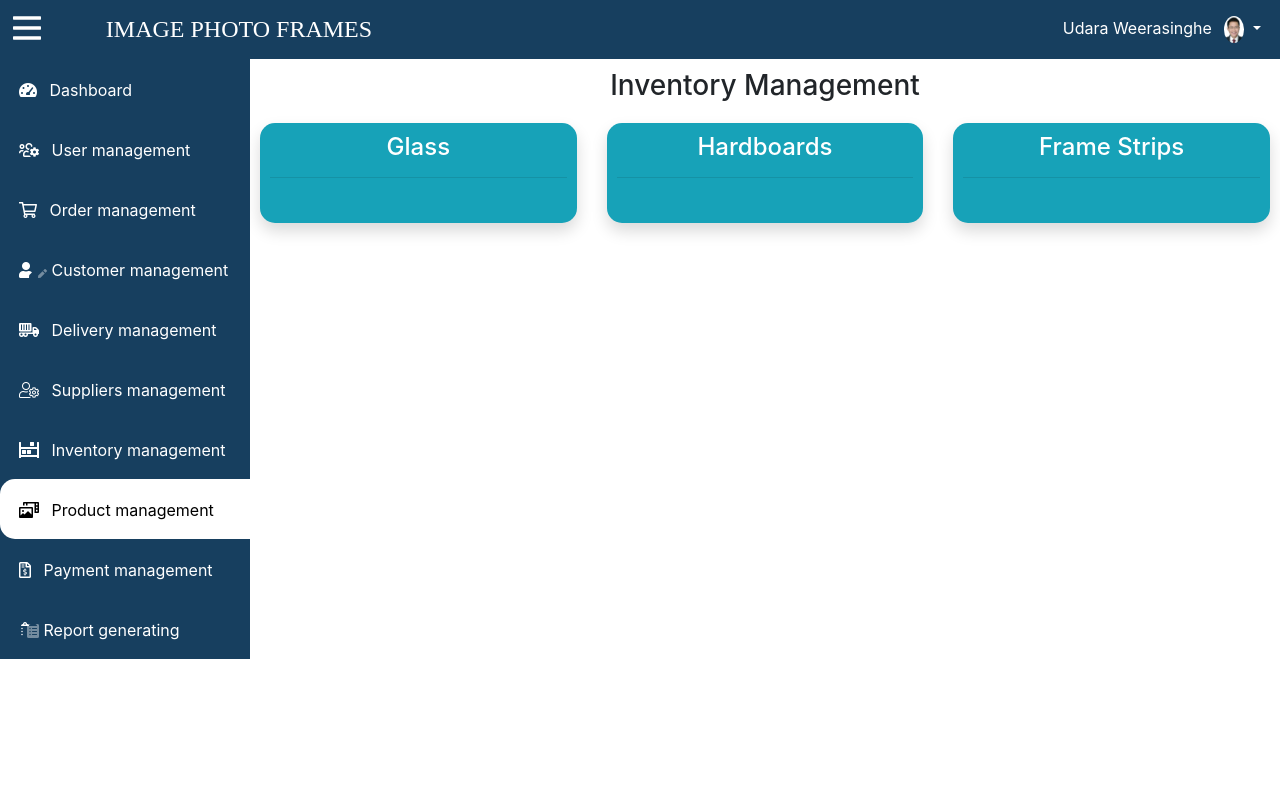
After one commit to UdaraWeerasinghe/ImagePhotoFrame, a PHP site: page /inventory.php in a window 1280 px wide. The commit adds this page. Run offline with PHP 8.4, Linux system fonts and the light colour scheme; the visitor is signed in with stand-in values (Sample User, id 1); data comes from the database, SQL or seed files in the repository.

Commit message:
logout prt

```diff
--- a/app/controller/login-controller.php
+++ b/app/controller/login-controller.php
@@ -35,7 +35,8 @@ switch ($status){
 
         case "logout":
             session_start();
-            session_destroy();
+            unset($_SESSION['user']);
+            //session_destroy();
             header("Location:../view/login.php");
 
             break;
--- /dev/null
+++ b/app/view/inventory.php
@@ -0,0 +1,87 @@
+<?php include '../../commons/session.php'; ?>
+<html>
+    <head>
+        <meta charset="UTF-8">
+        <title></title>
+        <script type="text/javascript" src="../../js/jquery-3.5.1.js"></script>
+        <link type="text/css" rel="stylesheet" href="../../bootstrap/css/bootstrap.css">
+        <script type="text/javascript" src="../../bootstrap/js/bootstrap.min.js"></script>
+        <link rel="stylesheet" type="text/css" href="../../DataTables-1.10.22/css/jquery.dataTables.min.css"/>
+        <script type="text/javascript" src="../../DataTables-1.10.22/js/jquery.dataTables.min.js"></script>
+        <link rel="stylesheet" href="../../fontawesome-pro-5.13.0-web/css/all.css">
+        <link type="text/css" rel="stylesheet" href="../../css/style.css">
+
+        <?php include_once '../../commons/dbConnection.php';
+
+        include '../model/module-model.php';
+            $moduleObj = new Module();
+            $moduleResult=$moduleObj->getAllModules();
+
+        ?>
+    </head>
+    <body>
+
+        <?php include 'dashboard-header.php'; ?>
+
+        <div style="flex-wrap: wrap; display: flex;">
+            <div id="sidemenu" class="sidemenu">
+                <a href="dashboard.php" style="text-decoration: none;">
+                    <div class="module module">
+                        <i class="fas fa-tachometer-alt-fast">&nbsp;&nbsp;</i>
+                         <span class="module-name">Dashboard</span>
+                    </div>
+                </a>
+                <?php
+                 while ($row=$moduleResult->fetch_assoc()){
+                                  ?>
+                <a href="<?php echo $row["module_url"]; ?>" style="text-decoration: none;">
+                    <div class="module <?php
+                            if($row["module_id"]=='7'){
+                                echo 'module-active';
+                            }
+                            ?>">
+                        <i class="<?php echo $row["module_class"]; ?> ">&nbsp;&nbsp;</i>
+                         <span class="module-name"> <?php echo $row["module_name"];?> </span>
+                    </div>
+                </a>
+
+                 <?php }?>
+            </div>
+            <div class="dashbord-body" id="dashbord-body" style="padding: 10px;">
+
+
+                <h3 style="text-align: center; margin-bottom: 20px;">Inventory Management</h3>
+
+                <div class="row">
+                    <div class="col-md-4">
+                        <div class="shadow bg-info" style="height: 100px; background-color: white;border-radius: 15px;
+                             padding: 10px; text-align: center;color: white">
+                            <h4>Glass</h4><hr>
+                        </div>
+                    </div>
+                    <div class="col-md-4">
+                        <div class="shadow bg-info" style="height: 100px; background-color: white;border-radius: 15px;
+                             padding: 10px; text-align: center;color: white">
+                            <h4>Hardboards</h4><hr>
+                        </div>
+                    </div>
+                    <div class="col-md-4">
+                        <div class="shadow bg-info" style="height: 100px; background-color: white;border-radius: 15px;
+                             padding: 10px; text-align: center;color: white">
+                            <h4>Frame Strips</h4><hr>
+                        </div>
+                    </div>
+                </div>
+
+            </div>
+
+        </div>
+
+
+        <script type="text/javascript" src="../../js/product-validation.js"></script>
+        <script src="../../js/jsStyle.js"></script>
+        <script>
+        </script>
+
+    </body>
+</html>
--- a/app/view/order.php
+++ b/app/view/order.php
@@ -85,7 +85,7 @@
                  while ($order_row=$allOrder->fetch_assoc()){
                                   ?>
                             <tr>
-                                <td><?php echo $order_row["customer_name"]; ?></td>
+                                <td><?php echo $order_row["customer_fName"]; ?></td>
                                 <td><?php echo $order_row["order_date"]; ?></td>
                                 <td><?php echo $order_row["order_time"]; ?></td>
                                 <td><?php echo $order_row["status_name"]; ?></td>
--- a/nbproject/private/private.xml
+++ b/nbproject/private/private.xml
@@ -2,6 +2,9 @@
 <project-private xmlns="http://www.netbeans.org/ns/project-private/1">
     <editor-bookmarks xmlns="http://www.netbeans.org/ns/editor-bookmarks/2" lastBookmarkId="0"/>
     <open-files xmlns="http://www.netbeans.org/ns/projectui-open-files/2">
-        <group/>
+        <group>
+            <file>file:/C:/xampp/htdocs/ImagePhotoFrame/app/model/user-model.php</file>
+            <file>file:/C:/xampp/htdocs/ImagePhotoFrame/app/model/product-model.php</file>
+        </group>
     </open-files>
 </project-private>
```
Also changed, not shown: app/controller/product-controller.php (+0 -79 lines), app/model/login-model.php (line endings or trailing spaces).
